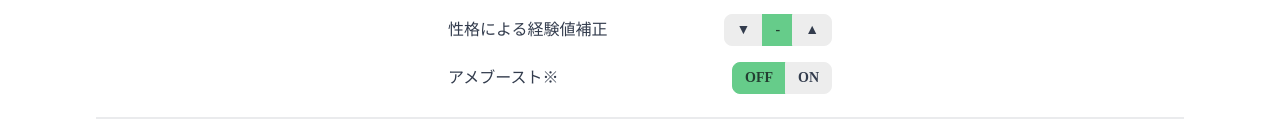
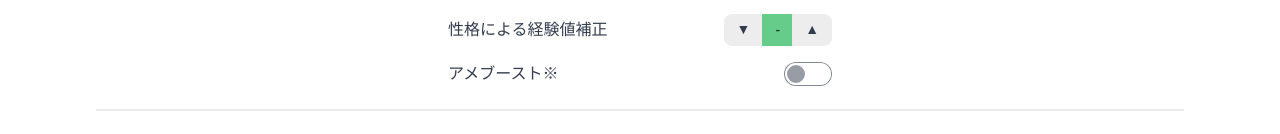
Before and after one commit to Kerusu-1984/pokemon-sleep-calc-required-candy, a SvelteKit app: page / in a window 1280 px wide. Shown: the part 250-384 px from the top of the page. Built offline with nearby package versions, Linux system fonts and the light colour scheme; a web font is replaced by a local one.

Commit message:
トグルボタンに変更

```diff
--- a/src/routes/+page.svelte
+++ b/src/routes/+page.svelte
@@ -67,23 +67,7 @@
 
 <div class="max-w-sm my-4 flex mx-auto justify-between content-center">
 	<div class="h-fit my-auto">アメブースト※</div>
-	<div class="join">
-		<input
-			class="join-item btn btn-sm"
-			type="radio"
-			name="boost"
-			aria-label="OFF"
-			checked
-			on:change={() => (isBoosted = false)}
-		/>
-		<input
-			class="join-item btn btn-sm"
-			type="radio"
-			name="boost"
-			aria-label="ON"
-			on:change={() => (isBoosted = true)}
-		/>
-	</div>
+	<input type="checkbox" class="toggle toggle-primary" bind:checked={isBoosted} on:click={()=>{isBoosted=!isBoosted}} />
 </div>
 <div class="divider" />
 
```
